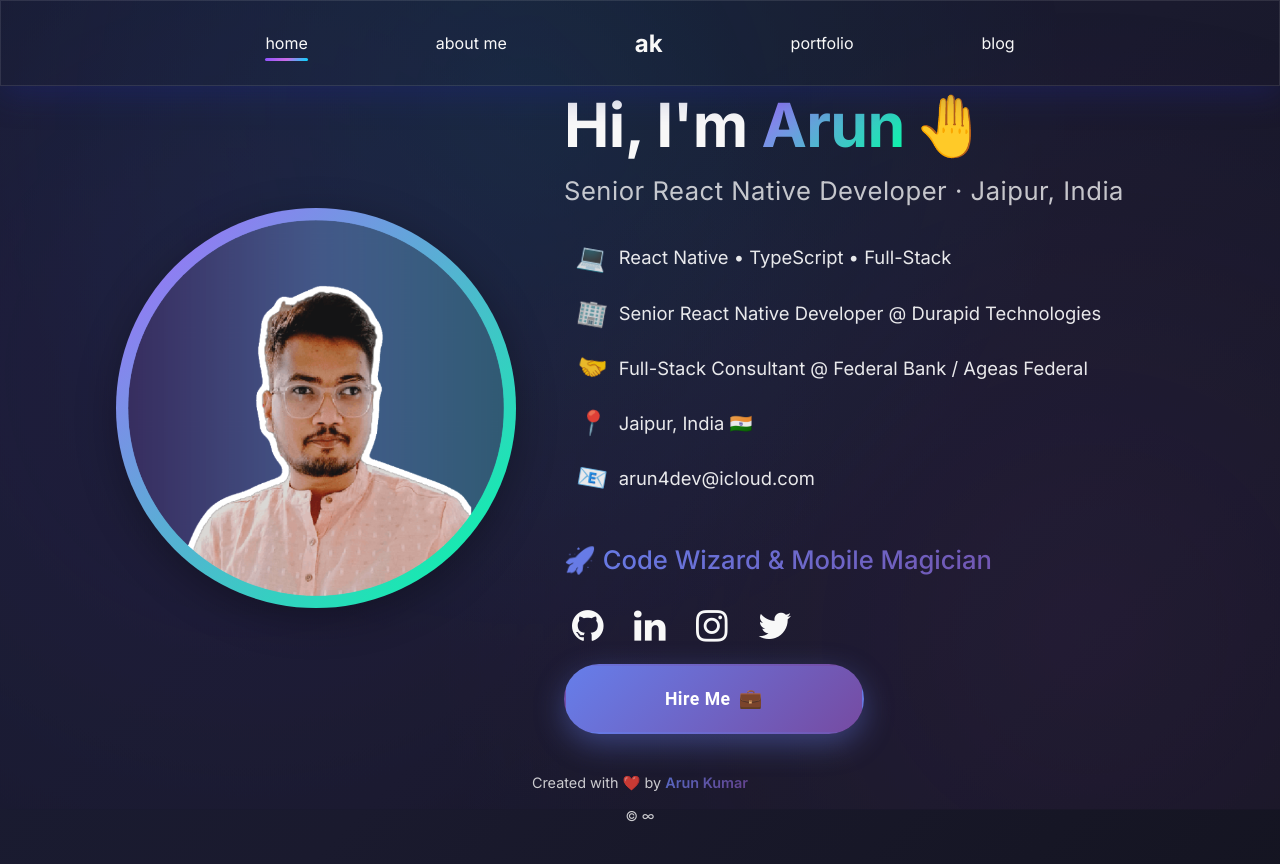
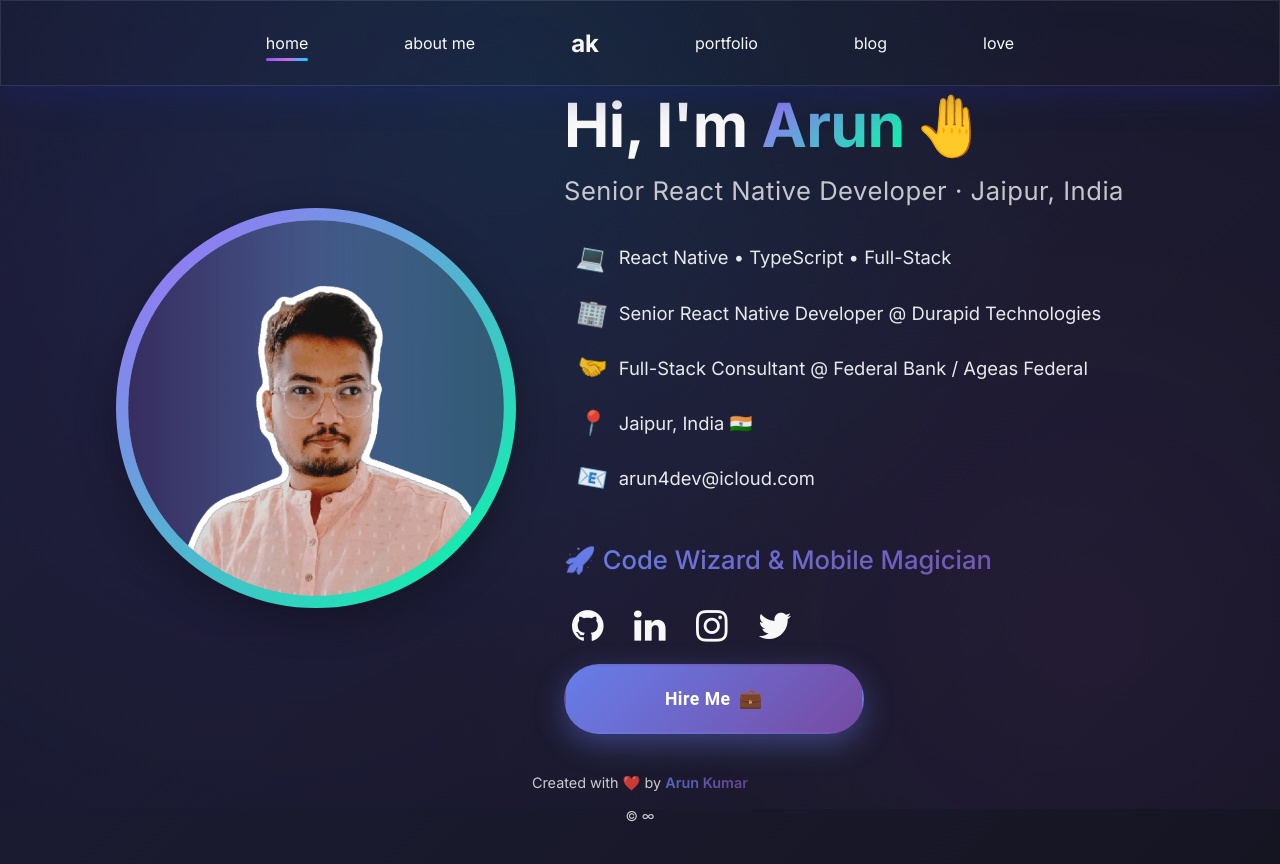
Before and after one commit to codewitharun/codewitharun.github.io, a React (Create React App) app: page / in a window 1280 px wide. Built offline with nearby package versions, Linux system fonts and the light colour scheme.

Commit message:
birthday card added

```diff
--- a/package.json
+++ b/package.json
@@ -14,6 +14,7 @@
     "axios": "^1.7.7",
     "classnames": "^2.2.6",
     "framer-motion": "^12.29.2",
+    "heic-convert": "^2.1.0",
     "moment": "^2.30.1",
     "node-forge": ">=1.3.0",
     "object-path": "^0.11.8",
--- a/src/components/MultiPageRoutes.js
+++ b/src/components/MultiPageRoutes.js
@@ -5,6 +5,7 @@ import React from 'react';
 import { Route, Routes } from 'react-router-dom';
 import BlogSection from "./blog/BlogSection";
 import BlogDetails from "./blog/BlogDetails";
+import Love from "./love/Love";
 
 export default function MultiPageRoutes() {
     return (
@@ -15,6 +16,7 @@ export default function MultiPageRoutes() {
             {/* <Route exact path={'/blog'} element={<Blog />} /> */}
             <Route path="/blog" element={<BlogSection />} />
             <Route path="/blog/:id" element={<BlogDetails />} />
+            <Route path="/love" element={<Love />} />
         </Routes>
     )
 }
--- a/src/components/Navbar.js
+++ b/src/components/Navbar.js
@@ -32,6 +32,11 @@ const links = [
         name: 'Blog',
         to: 'blog',
         active: 'blog'
+    },
+    {
+        name: 'Love',
+        to: 'love',
+        active: 'love'
     }
 ]
 
@@ -102,7 +107,8 @@ export default function Navbar({ active, setActive }) {
                 className={Style.dark}
             >
                 <Box component={'ul'} display={'flex'} justifyContent={'center'} alignItems={'center'}
-                    gap={{ xs: '1.5rem', sm: '3rem', md: '6rem', lg: '8rem' }}
+                    gap={{ xs: '1rem', sm: '2rem', md: '4rem', lg: '6rem' }}
+                    flexWrap={'wrap'}
                     textTransform={'lowercase'} fontSize={'1rem'}
                     py={{ xs: '1rem', md: '1.5rem' }}
                     px={{ xs: '1rem', md: '2rem' }}
--- a/src/components/blog/BlogDetails.js
+++ b/src/components/blog/BlogDetails.js
@@ -1,9 +1,9 @@
 import { Box, CircularProgress, Typography } from "@mui/material";
 import { useEffect, useState } from "react";
 import { useParams } from "react-router-dom";
+import useSEO from '../../hooks/useSEO';
 import { getPostById } from "../../services/blogsApi";
 import Style from './blogDetails.module.scss';
-import useSEO from '../../hooks/useSEO';
 
 function BlogDetails({ innerRef }) {
   const { id } = useParams();
```
Also changed, not shown: 2 other files (tests, documents, lock files or other folders).
